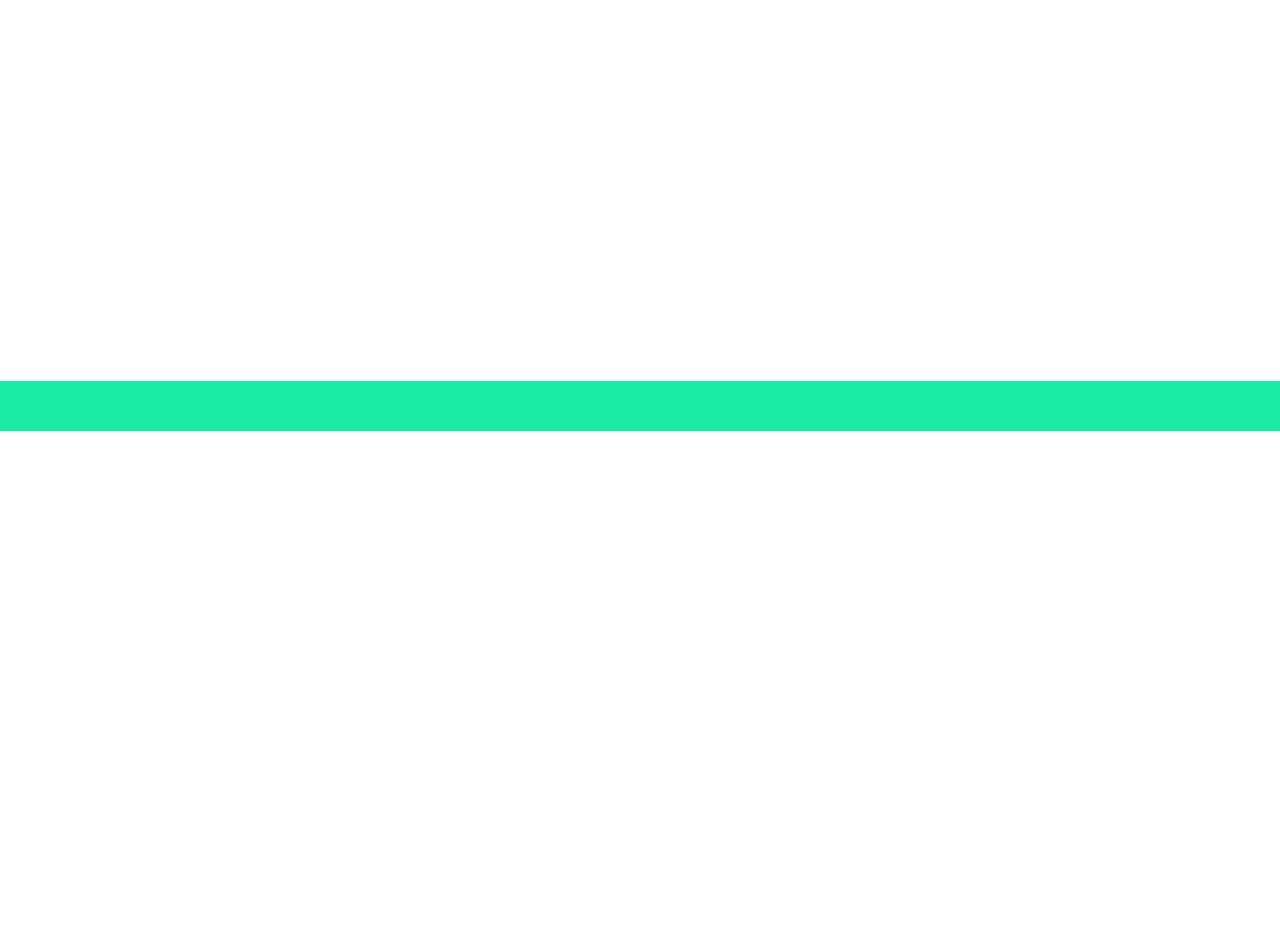
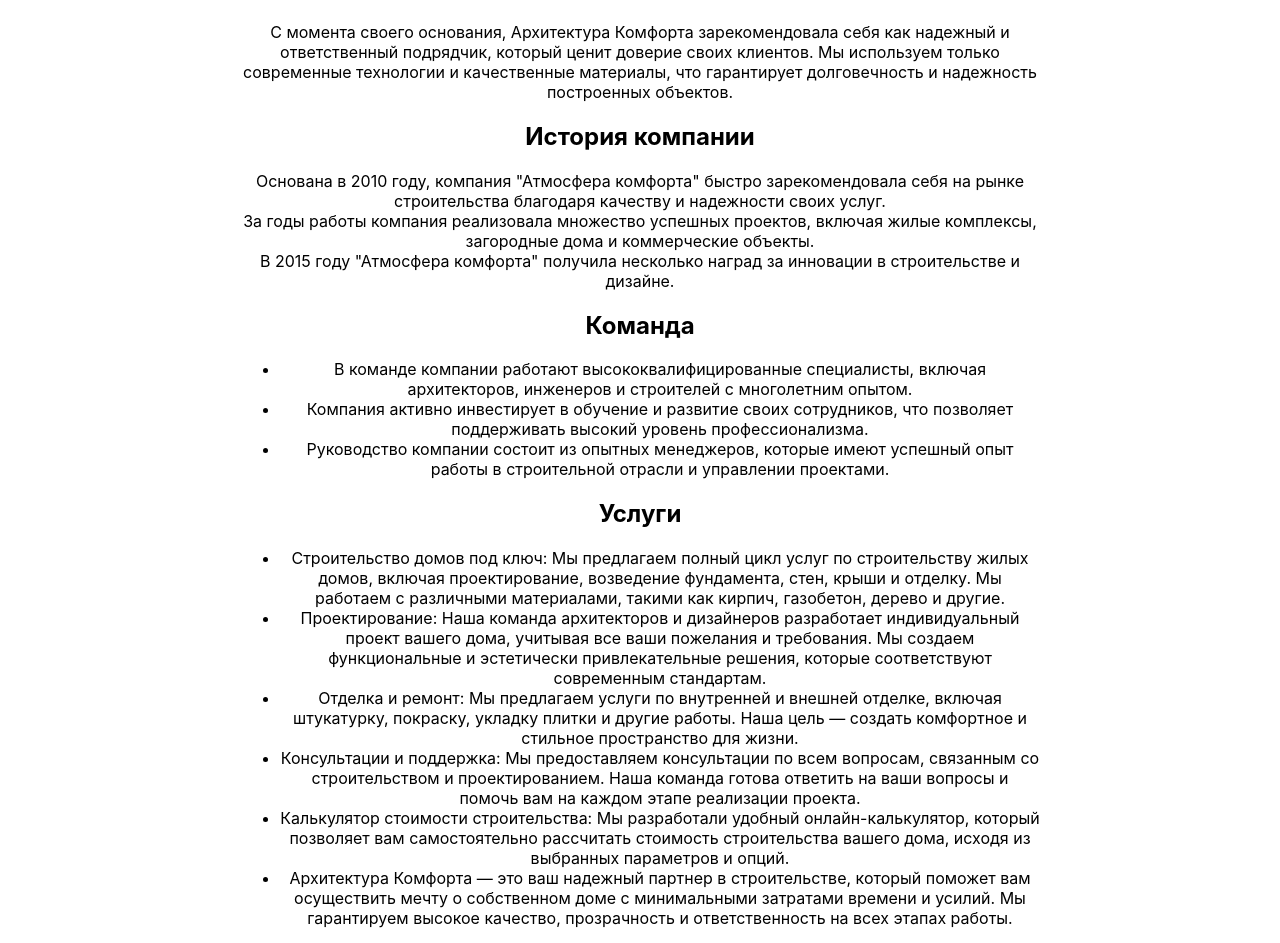
Before and after one commit to gavrilovegor519/stroymag, a JavaScript app: page / in a window 1280 px wide. Shown: the part 369-1312 px from the top of the page. Before the commit the page ends 800 px from the top, so only its background shows below. Built offline with nearby package versions, Linux system fonts and the light colour scheme; the HTML template or start-up script is replaced by a standard one.

Commit message:
Сделал главную страницу.

```diff
--- a/src/views/Main.css
+++ b/src/views/Main.css
@@ -1,3 +1,12 @@
 .Main {
     min-height: calc(100vh - 100px - 50px);
+    display: flex;
+    align-items: center;
+    justify-content: center;
+    padding-bottom: 30px;
+    padding-top: 20px;
 }
+
+.Main .main {
+    max-width: 800px;
+}
--- a/src/views/Main.js
+++ b/src/views/Main.js
@@ -3,11 +3,40 @@ import Header from '../components/Header';
 import './Main.css'
 
 function Main() {
-    return(
+    return (
         <>
             <Header />
             <div className='Main'>
-
+                <div className='main'>
+                    <h1>О нас</h1>
+                    <h2>О компании</h2>
+                    <p>
+                        Архитектура Комфорта — это надежный партнер в сфере строительства домов, который предлагает полный спектр услуг по проектированию и возведению жилых и коммерческих объектов. Наша команда состоит из опытных специалистов, которые обладают глубокими знаниями и навыками в области строительства, архитектуры и дизайна. Мы стремимся к высокому качеству работы и индивидуальному подходу к каждому клиенту, что позволяет нам успешно реализовывать проекты любой сложности.<br />
+                        <br />
+                        С момента своего основания, Архитектура Комфорта зарекомендовала себя как надежный и ответственный подрядчик, который ценит доверие своих клиентов. Мы используем только современные технологии и качественные материалы, что гарантирует долговечность и надежность построенных объектов.
+                    </p>
+                    <h2>История компании</h2>
+                    <p>
+                        Основана в 2010 году, компания "Атмосфера комфорта" быстро зарекомендовала себя на рынке строительства благодаря качеству и надежности своих услуг.<br />
+                        За годы работы компания реализовала множество успешных проектов, включая жилые комплексы, загородные дома и коммерческие объекты.<br />
+                        В 2015 году "Атмосфера комфорта" получила несколько наград за инновации в строительстве и дизайне.
+                    </p>
+                    <h2>Команда</h2>
+                    <ul>
+                        <li>В команде компании работают высококвалифицированные специалисты, включая архитекторов, инженеров и строителей с многолетним опытом.</li>
+                        <li>Компания активно инвестирует в обучение и развитие своих сотрудников, что позволяет поддерживать высокий уровень профессионализма.</li>
+                        <li>Руководство компании состоит из опытных менеджеров, которые имеют успешный опыт работы в строительной отрасли и управлении проектами.</li>
+                    </ul>
+                    <h2>Услуги</h2>
+                    <ul>
+                        <li>Строительство домов под ключ: Мы предлагаем полный цикл услуг по строительству жилых домов, включая проектирование, возведение фундамента, стен, крыши и отделку. Мы работаем с различными материалами, такими как кирпич, газобетон, дерево и другие.</li>
+                        <li>Проектирование: Наша команда архитекторов и дизайнеров разработает индивидуальный проект вашего дома, учитывая все ваши пожелания и требования. Мы создаем функциональные и эстетически привлекательные решения, которые соответствуют современным стандартам.</li>
+                        <li>Отделка и ремонт: Мы предлагаем услуги по внутренней и внешней отделке, включая штукатурку, покраску, укладку плитки и другие работы. Наша цель — создать комфортное и стильное пространство для жизни.</li>
+                        <li>Консультации и поддержка: Мы предоставляем консультации по всем вопросам, связанным со строительством и проектированием. Наша команда готова ответить на ваши вопросы и помочь вам на каждом этапе реализации проекта.</li>
+                        <li>Калькулятор стоимости строительства: Мы разработали удобный онлайн-калькулятор, который позволяет вам самостоятельно рассчитать стоимость строительства вашего дома, исходя из выбранных параметров и опций.</li>
+                        <li>Архитектура Комфорта — это ваш надежный партнер в строительстве, который поможет вам осуществить мечту о собственном доме с минимальными затратами времени и усилий. Мы гарантируем высокое качество, прозрачность и ответственность на всех этапах работы.</li>
+                    </ul>
+                </div>
             </div>
             <Footer />
         </>
```
